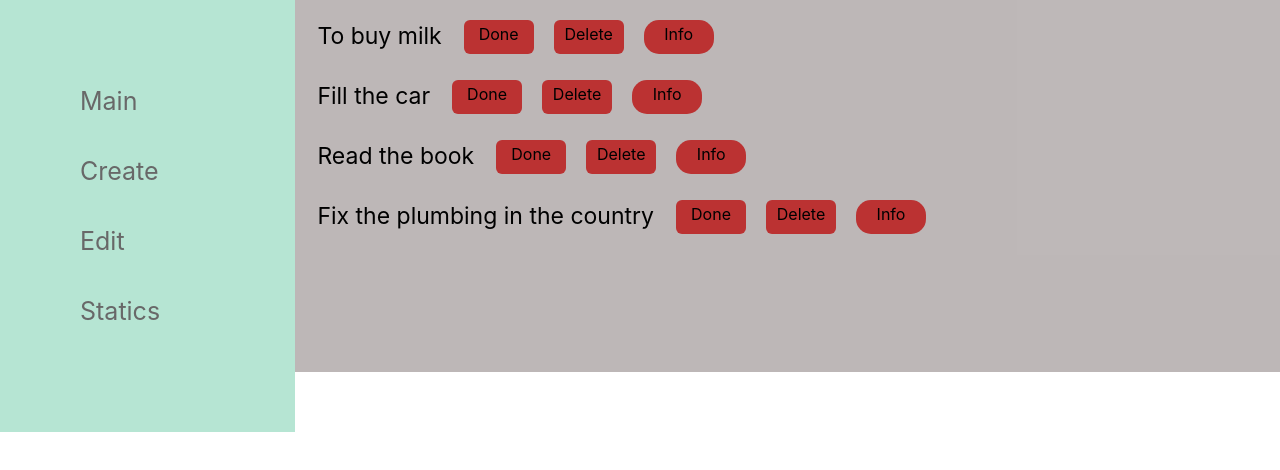
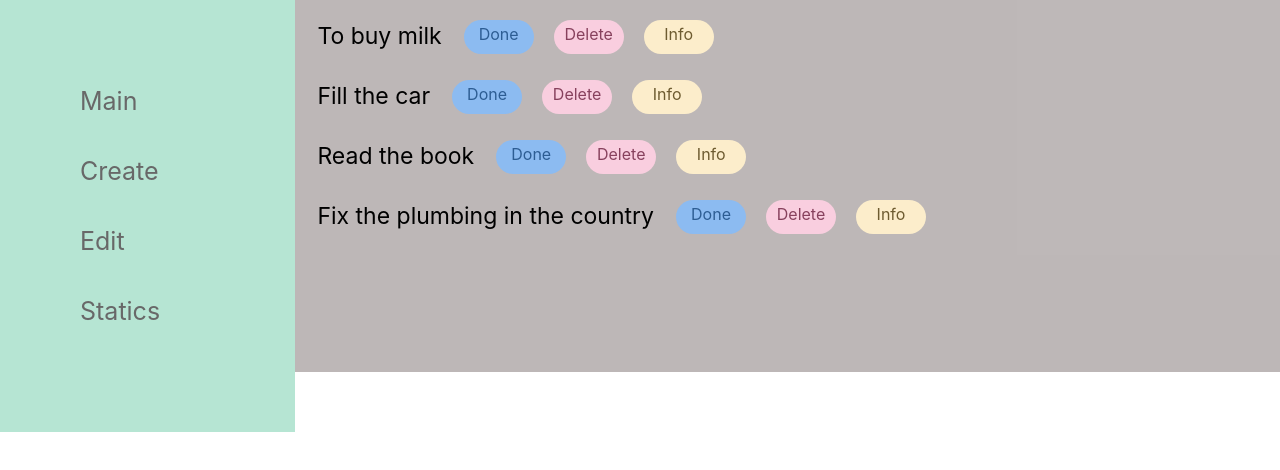
Before and after one commit to YanaKholod/TodoList, a React (Create React App) app: page / in a window 1280 px wide. Shown: the top 470 px of the page. Built offline with nearby package versions, Linux system fonts and the light colour scheme; the HTML template or start-up script is replaced by a standard one.

Commit message:
upgraded styles HomePage

```diff
--- a/src/components/Styleall.module.css
+++ b/src/components/Styleall.module.css
@@ -21,22 +21,20 @@
    text-align: center;
    margin: 10px;
    height: 50px;
-
 }
 .title{
    margin: 12px;
    font-size: 23px;
    cursor: default;
-
 }
 .buttonsWrapper{
    display: flex;
    flex-direction: row;
-
 }
 .doneBtn{
-   background-color: rgb(187, 50, 50);
-   border-radius: 6px;
+   background-color: rgb(140,187,241);
+   color: rgb(45, 93, 147);
+   border-radius: 20px;
    text-align: center;
    width: 70px;
    margin: 10px;
@@ -45,8 +43,9 @@
    cursor: pointer;
 }
 .deleteBtn{
-   background-color: rgb(187, 50, 50);
-   border-radius: 6px;
+   background-color: rgb(249,206,223);
+   color: rgb(135, 65, 93);
+   border-radius: 20px;
    text-align: center;
    width: 70px;
    padding-top: 4px;
@@ -55,8 +54,9 @@
    cursor: pointer;
 }
 .infoBtn{
-   background-color: rgb(187, 50, 50);
-   border-radius: 15px;
+   background-color: rgb(252,237,203);
+   color: rgb(109, 91, 48);
+   border-radius: 20px;
    text-align: center;
    width: 70px;
    padding-top: 4px;
@@ -68,8 +68,8 @@
 .description{
    padding: 7px;
    border: 5px;
-   border-color: black;
-   background-color: rgba(137, 0, 0, 0.319);
+   background-color: rgba(253, 253, 255, 0.29);
+   color:rgb(54, 56, 59);
    display: none;
    width:300px;
    margin: 10px;
@@ -82,5 +82,4 @@
    left:70%;
    top:0%;
    z-index: 5;
-
 }
```
